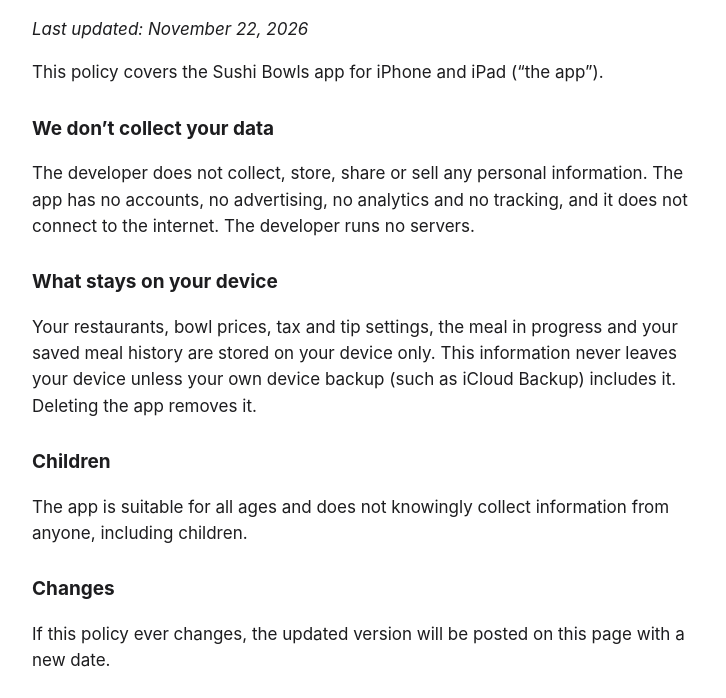
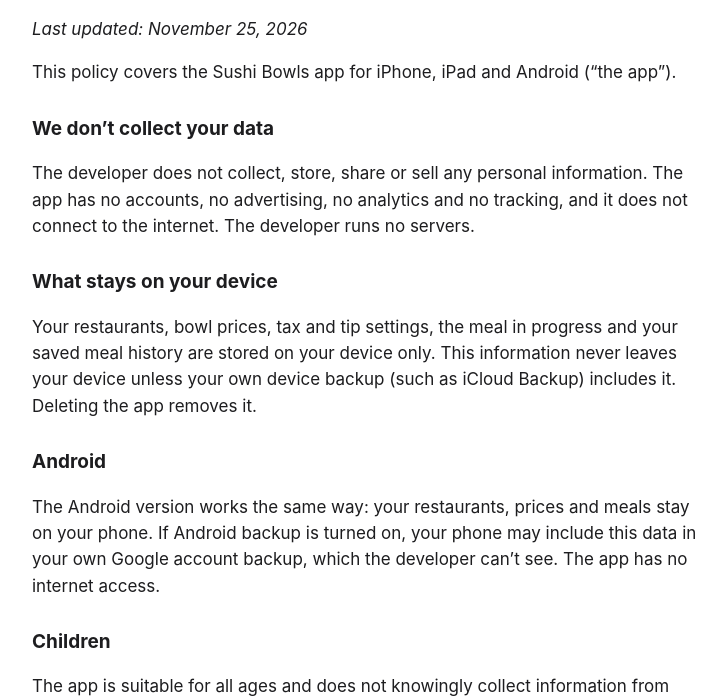
Before and after one commit to chrisdjbaker/sushi-bowls-app, a plain HTML site: page privacy.html in a window 1280 px wide. Shown: the part 86-784 px from the top of the page, without its empty margins (268-994 px from the left). Drawn offline with Linux system fonts and the light colour scheme.

Commit message:
Privacy policy: add the Android version
Co-Authored-By: Claude Opus 5.5 <noreply@anthropic.com>

```diff
--- a/privacy.html
+++ b/privacy.html
@@ -14,14 +14,17 @@
 </head>
 <body>
 <h1>Privacy Policy</h1>
-<p><em>Last updated: November 22, 2026</em></p>
-<p>This policy covers the Sushi Bowls app for iPhone and iPad (“the app”).</p>
+<p><em>Last updated: November 25, 2026</em></p>
+<p>This policy covers the Sushi Bowls app for iPhone, iPad and Android (“the app”).</p>
 
 <h2>We don’t collect your data</h2>
 <p>The developer does not collect, store, share or sell any personal information. The app has no accounts, no advertising, no analytics and no tracking, and it does not connect to the internet. The developer runs no servers.</p>
 
 <h2>What stays on your device</h2>
 <p>Your restaurants, bowl prices, tax and tip settings, the meal in progress and your saved meal history are stored on your device only. This information never leaves your device unless your own device backup (such as iCloud Backup) includes it. Deleting the app removes it.</p>
+
+<h2>Android</h2>
+<p>The Android version works the same way: your restaurants, prices and meals stay on your phone. If Android backup is turned on, your phone may include this data in your own Google account backup, which the developer can’t see. The app has no internet access.</p>
 
 <h2>Children</h2>
 <p>The app is suitable for all ages and does not knowingly collect information from anyone, including children.</p>
```
